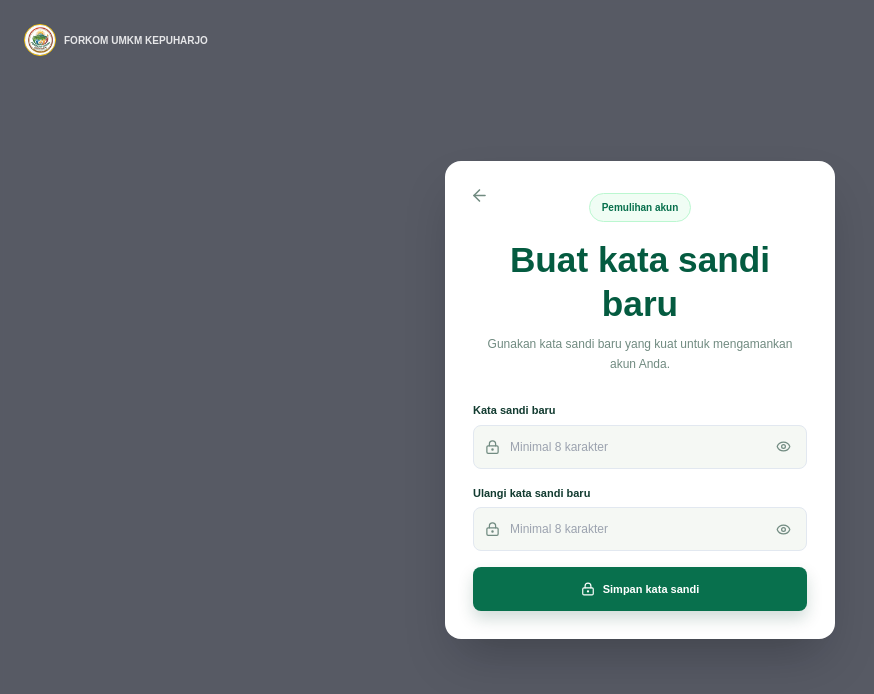
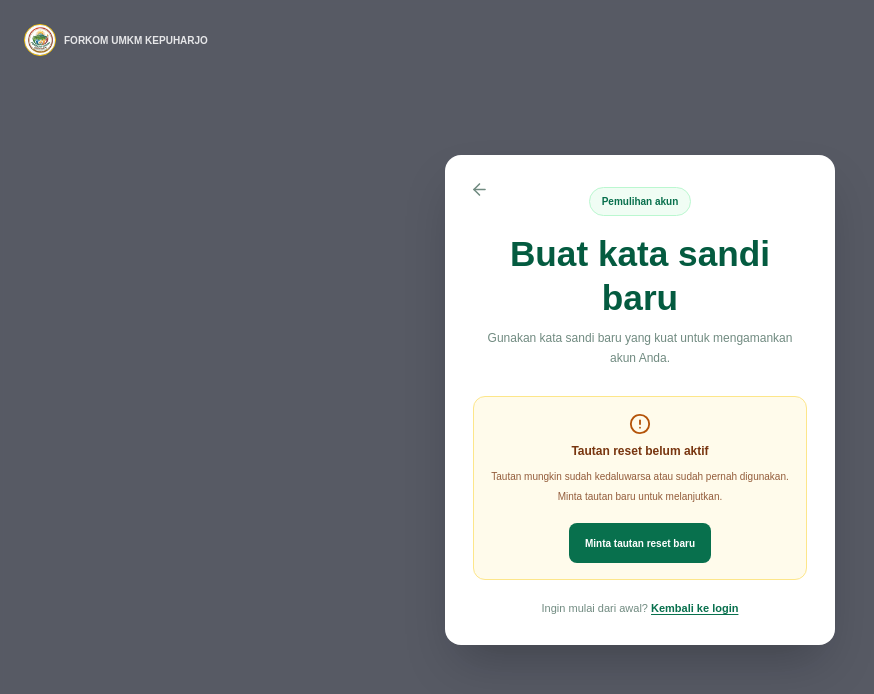
Before and after one commit to Lingard-cyber/Web-E-Commerce, a Next.js app: page /akun/reset-password in a window 1280 px wide. Shown: the top 694 px of the page, without its empty margins (0-874 px from the left). Built offline with nearby package versions, Linux system fonts and the light colour scheme; no server answers.

Commit message:
Harden password reset flow

```diff
--- a/components/auth-form.tsx
+++ b/components/auth-form.tsx
@@ -30,6 +30,7 @@ export function AuthForm({ mode }: { mode: AuthMode }) {
     if (params.get("callback_error") === "1") {
       setMessage("Link konfirmasi email tidak valid atau sudah kedaluwarsa. Silakan daftar ulang jika diperlukan.");
     } else if (params.get("registered") === "1") setMessage("Registrasi berhasil. Silakan masuk menggunakan email dan kata sandi Anda.");
+    else if (params.get("reset") === "1") setMessage("Kata sandi berhasil diperbarui. Silakan masuk dengan kata sandi baru.");
   }, [isRegister]);
 
   const submit = async (event: React.FormEvent<HTMLFormElement>) => {
--- a/components/password-reset-form.tsx
+++ b/components/password-reset-form.tsx
@@ -1,9 +1,12 @@
 "use client";
 
 import Link from "next/link";
-import { ArrowLeft, CheckCircle2, Eye, EyeOff, LockKeyhole } from "lucide-react";
-import { useState } from "react";
+import { AlertCircle, ArrowLeft, CheckCircle2, Eye, EyeOff, LockKeyhole, LoaderCircle } from "lucide-react";
+import { useEffect, useRef, useState } from "react";
 import { createClient } from "@/lib/supabase/client";
+import { getAuthErrorMessage } from "@/lib/auth-errors";
+
+type ResetState = "checking" | "ready" | "invalid" | "updated";
 
 export function PasswordResetForm() {
   const [password, setPassword] = useState("");
@@ -11,8 +14,51 @@ export function PasswordResetForm() {
   const [showPassword, setShowPassword] = useState(false);
   const [showConfirmation, setShowConfirmation] = useState(false);
   const [message, setMessage] = useState("");
-  const [success, setSuccess] = useState(false);
   const [loading, setLoading] = useState(false);
+  const [state, setState] = useState<ResetState>("checking");
+  const supabaseRef = useRef<ReturnType<typeof createClient> | null>(null);
+
+  const getSupabase = () => {
+    if (!supabaseRef.current) supabaseRef.current = createClient();
+    return supabaseRef.current;
+  };
+
+  useEffect(() => {
+    let mounted = true;
+    let subscription: { unsubscribe: () => void } | null = null;
+
+    const checkRecoverySession = async () => {
+      try {
+        const supabase = getSupabase();
+        const listener = supabase.auth.onAuthStateChange((event, session) => {
+          if (!mounted) return;
+          if (session && (event === "PASSWORD_RECOVERY" || event === "SIGNED_IN" || event === "INITIAL_SESSION")) setState("ready");
+          if (!session && event === "SIGNED_OUT") setState("invalid");
+        });
+        subscription = listener.data.subscription;
+
+        const first = await supabase.auth.getSession();
+        if (!mounted) return;
+        if (first.data.session) {
+          setState("ready");
+          return;
+        }
+
+        // The browser client may need a moment to consume access tokens from the URL hash.
+        await new Promise((resolve) => window.setTimeout(resolve, 700));
+        const second = await supabase.auth.getSession();
+        if (mounted) setState(second.data.session ? "ready" : "invalid");
+      } catch {
+        if (mounted) setState("invalid");
+      }
+    };
+
+    void checkRecoverySession();
+    return () => {
+      mounted = false;
+      subscription?.unsubscribe();
+    };
+  }, []);
 
   const submit = async (event: React.FormEvent<HTMLFormElement>) => {
     event.preventDefault();
@@ -20,11 +66,19 @@ export function PasswordResetForm() {
     if (password !== confirmation) return setMessage("Konfirmasi kata sandi belum sama.");
     setLoading(true);
     setMessage("");
-    const { error } = await createClient().auth.updateUser({ password });
-    setLoading(false);
-    if (error) return setMessage("Kata sandi belum dapat diperbarui. Minta tautan reset baru lalu coba lagi.");
-    setSuccess(true);
-    setMessage("Kata sandi berhasil diperbarui. Silakan masuk menggunakan kata sandi baru.");
+    try {
+      const { error } = await getSupabase().auth.updateUser({ password });
+      if (error) {
+        setMessage(error.message.toLowerCase().includes("session") ? "Tautan reset sudah tidak aktif. Minta tautan reset baru lalu coba lagi." : getAuthErrorMessage(error.message));
+        return;
+      }
+      setState("updated");
+      setMessage("Kata sandi berhasil diperbarui. Silakan masuk menggunakan kata sandi baru.");
+    } catch {
+      setMessage("Koneksi ke layanan autentikasi gagal. Coba lagi atau minta tautan reset baru.");
+    } finally {
+      setLoading(false);
+    }
   };
 
   return (
@@ -35,13 +89,18 @@ export function PasswordResetForm() {
         <h1 className="mt-4 font-display text-[clamp(1.8rem,4vw,2.2rem)] font-bold leading-tight text-forest-900">Buat kata sandi baru</h1>
         <p className="mt-2 text-xs leading-5 text-muted">Gunakan kata sandi baru yang kuat untuk mengamankan akun Anda.</p>
       </div>
-      {!success ? <form onSubmit={submit} className="mt-7 space-y-4">
+      {state === "checking" && <div className="mt-7 rounded-xl border border-slate-100 bg-[#f5f8f4] p-5 text-center text-xs text-muted"><LoaderCircle size={22} className="mx-auto mb-2 animate-spin text-forest-700" />Memeriksa tautan pemulihan akun...</div>}
+      {state === "invalid" && <div className="mt-7 rounded-xl border border-amber-200 bg-amber-50 p-4 text-center"><AlertCircle size={22} className="mx-auto mb-2 text-amber-700" /><p className="text-xs font-bold text-amber-900">Tautan reset belum aktif</p><p className="mt-2 text-[10px] leading-5 text-amber-900/80">Tautan mungkin sudah kedaluwarsa atau sudah pernah digunakan. Minta tautan baru untuk melanjutkan.</p><Link href="/akun/lupa-password" className="mt-4 inline-flex min-h-10 items-center justify-center rounded-lg bg-forest-800 px-4 text-[10px] font-bold text-white">Minta tautan reset baru</Link></div>}
+      {state === "ready" && <form onSubmit={submit} className="mt-7 space-y-4">
         <PasswordField label="Kata sandi baru" value={password} onChange={setPassword} show={showPassword} onToggle={() => setShowPassword((value) => !value)} />
         <PasswordField label="Ulangi kata sandi baru" value={confirmation} onChange={setConfirmation} show={showConfirmation} onToggle={() => setShowConfirmation((value) => !value)} />
+        <p className="rounded-lg bg-[#f5f8f4] p-3 text-[10px] leading-5 text-muted">Gunakan minimal 8 karakter. Jangan gunakan kata sandi yang sama dengan akun lain.</p>
         <button type="submit" disabled={loading} className="flex h-11 w-full items-center justify-center rounded-lg bg-forest-800 text-[11px] font-bold text-white shadow-[0_8px_16px_rgba(3,61,45,.18)] transition hover:-translate-y-0.5 hover:bg-forest-700 disabled:cursor-wait disabled:opacity-60"><LockKeyhole size={14} className="mr-2" />{loading ? "Menyimpan..." : "Simpan kata sandi"}</button>
-      </form> : <div className="mt-7 rounded-xl bg-green-50 p-4 text-center text-xs text-forest-800"><CheckCircle2 size={22} className="mx-auto mb-2" />{message}</div>}
-      {!success && message && <p className="mt-4 rounded-lg bg-amber-50 p-3 text-center text-[10px] leading-5 text-amber-900">{message}</p>}
-      {success && <Link href="/akun/login" className="mt-5 flex h-11 items-center justify-center rounded-lg bg-forest-800 text-[11px] font-bold text-white">Masuk dengan kata sandi baru</Link>}
+      </form>}
+      {state === "updated" && <div className="mt-7 rounded-xl bg-green-50 p-4 text-center text-xs text-forest-800"><CheckCircle2 size={22} className="mx-auto mb-2" />{message}</div>}
+      {state === "ready" && message && <p role="alert" className="mt-4 rounded-lg bg-amber-50 p-3 text-center text-[10px] leading-5 text-amber-900">{message}</p>}
+      {state === "updated" && <Link href="/akun/login?reset=1" className="mt-5 flex h-11 items-center justify-center rounded-lg bg-forest-800 text-[11px] font-bold text-white">Masuk dengan kata sandi baru</Link>}
+      {state !== "updated" && <p className="mt-5 text-center text-[11px] text-muted">Ingin mulai dari awal? <Link href="/akun/login" className="font-bold text-forest-800 underline underline-offset-2">Kembali ke login</Link></p>}
     </div>
   );
 }
--- a/components/password-reset-request-form.tsx
+++ b/components/password-reset-request-form.tsx
@@ -4,6 +4,7 @@ import Link from "next/link";
 import { ArrowLeft, Mail, Send } from "lucide-react";
 import { useState } from "react";
 import { createClient } from "@/lib/supabase/client";
+import { getAuthErrorMessage } from "@/lib/auth-errors";
 
 export function PasswordResetRequestForm() {
   const [email, setEmail] = useState("");
@@ -15,13 +16,21 @@ export function PasswordResetRequestForm() {
     event.preventDefault();
     setLoading(true);
     setMessage("");
-    const { error } = await createClient().auth.resetPasswordForEmail(email.trim().toLowerCase(), {
-      redirectTo: `${window.location.origin}/auth/callback?next=${encodeURIComponent("/akun/reset-password")}`,
-    });
-    setLoading(false);
-    if (error) return setMessage("Email belum dapat diproses. Periksa alamat email lalu coba lagi.");
-    setSent(true);
-    setMessage("Jika email terdaftar, tautan untuk membuat kata sandi baru sudah dikirim. Periksa inbox atau folder spam.");
+    try {
+      const siteOrigin = process.env.NEXT_PUBLIC_STORE_URL || window.location.origin;
+      const redirectTo = `${new URL("/auth/callback", siteOrigin).toString()}?next=${encodeURIComponent("/akun/reset-password")}`;
+      const { error } = await createClient().auth.resetPasswordForEmail(email.trim().toLowerCase(), { redirectTo });
+      if (error) {
+        setMessage(getAuthErrorMessage(error.message));
+        return;
+      }
+      setSent(true);
+      setMessage("Jika email terdaftar, tautan untuk membuat kata sandi baru sudah dikirim. Periksa inbox atau folder spam.");
+    } catch {
+      setMessage("Koneksi ke layanan autentikasi gagal. Periksa koneksi internet lalu coba lagi.");
+    } finally {
+      setLoading(false);
+    }
   };
 
   return (
@@ -38,7 +47,8 @@ export function PasswordResetRequestForm() {
         </label>
         <button type="submit" disabled={loading || sent} className="flex h-11 w-full items-center justify-center rounded-lg bg-forest-800 text-[11px] font-bold text-white shadow-[0_8px_16px_rgba(3,61,45,.18)] transition hover:-translate-y-0.5 hover:bg-forest-700 disabled:cursor-wait disabled:opacity-60"><Send size={14} className="mr-2" />{loading ? "Mengirim..." : sent ? "Tautan sudah dikirim" : "Kirim tautan reset"}</button>
       </form>
-      {message && <p className={`mt-4 rounded-lg p-3 text-center text-[10px] leading-5 ${sent ? "bg-green-50 text-forest-800" : "bg-amber-50 text-amber-900"}`}>{message}</p>}
+      {message && <p role="status" className={`mt-4 rounded-lg p-3 text-center text-[10px] leading-5 ${sent ? "bg-green-50 text-forest-800" : "bg-amber-50 text-amber-900"}`}>{message}</p>}
+      {sent && <button type="button" onClick={() => { setSent(false); setMessage(""); }} className="mt-3 block w-full text-center text-[10px] font-bold text-forest-800 underline underline-offset-2">Gunakan email lain atau kirim ulang</button>}
       <div className="my-5 border-t border-slate-200" />
       <p className="text-center text-[11px] text-muted">Ingat kata sandi? <Link href="/akun/login" className="font-bold text-forest-800 underline underline-offset-2">Kembali ke login</Link></p>
     </div>
--- a/lib/auth-errors.ts
+++ b/lib/auth-errors.ts
@@ -8,6 +8,8 @@ export function getAuthErrorMessage(message: string) {
   if (normalized.includes("rate limit")) return "Terlalu banyak percobaan. Silakan tunggu beberapa saat lalu coba lagi.";
   if (normalized.includes("invalid email")) return "Format email belum valid.";
   if (normalized.includes("email rate limit exceeded")) return "Email verifikasi terlalu sering diminta. Silakan tunggu beberapa saat.";
+  if (normalized.includes("auth session missing") || normalized.includes("session is missing") || normalized.includes("session not found")) return "Sesi reset sudah tidak aktif. Silakan minta tautan reset baru.";
+  if (normalized.includes("same password") || normalized.includes("different password")) return "Gunakan kata sandi yang berbeda dari kata sandi sebelumnya.";
   if (normalized.includes("phone provider") || normalized.includes("sms provider")) return "Verifikasi nomor belum diaktifkan pada layanan autentikasi. Gunakan email atau aktifkan provider SMS di Supabase.";
   if (normalized.includes("invalid or expired otp") || normalized.includes("otp")) return "Kode OTP salah atau sudah kedaluwarsa. Silakan minta kode baru.";
 
```
